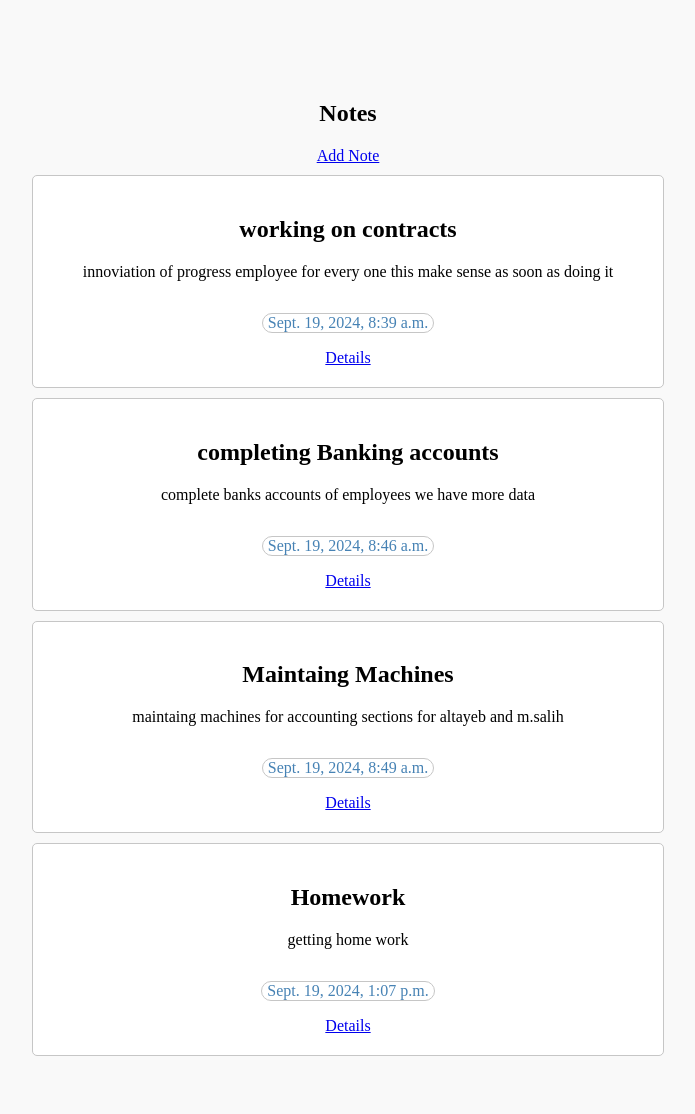
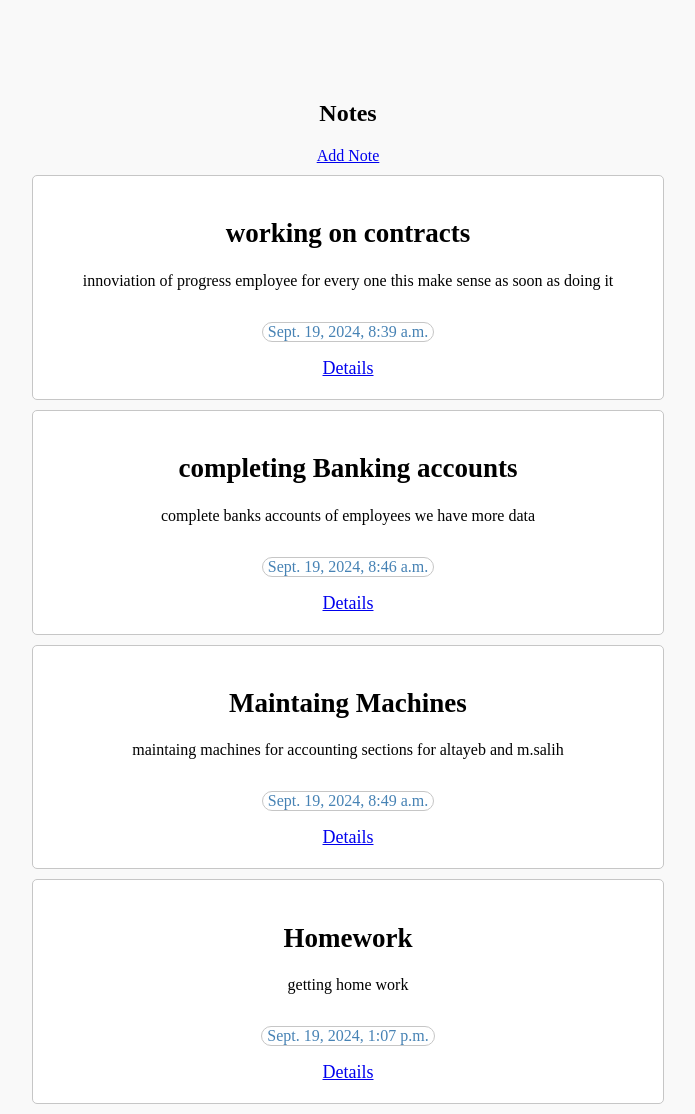
Before and after one commit to tawseelgroup/note, a Django app: page / in a window 1280 px wide. Shown: the whole page, without its empty margins (292-987 px from the left). Before the commit the page ends 1056 px from the top, so only its background shows below. Run offline with Django 5.2, Linux system fonts and the light colour scheme; data comes from the database, SQL or seed files in the repository; both versions use the stored data as it was after the commit.

Commit message:
correct bugs

```diff
--- a/note/templates/edit.html
+++ b/note/templates/edit.html
@@ -1,5 +1,5 @@
+{% extends "base.html" %}
 {% load static %}
-{% extends "base.html" %}
 {% block content %}
 <h1>Notes</h1>
 <form
--- a/static/style/style.css
+++ b/static/style/style.css
@@ -22,6 +22,7 @@ body{
     margin-top: 5px;
     width: 50%;
     margin: 10px auto;
+    font-size: large;
 }
 
 .notecontent{
@@ -34,6 +35,7 @@ body{
     border-radius: 50px;
     padding:0 5px;
     border: 1px solid #c6c6c6;
+    font-size: medium;
 }
 
 #title{
```
Also changed, not shown: db.sqlite3.
